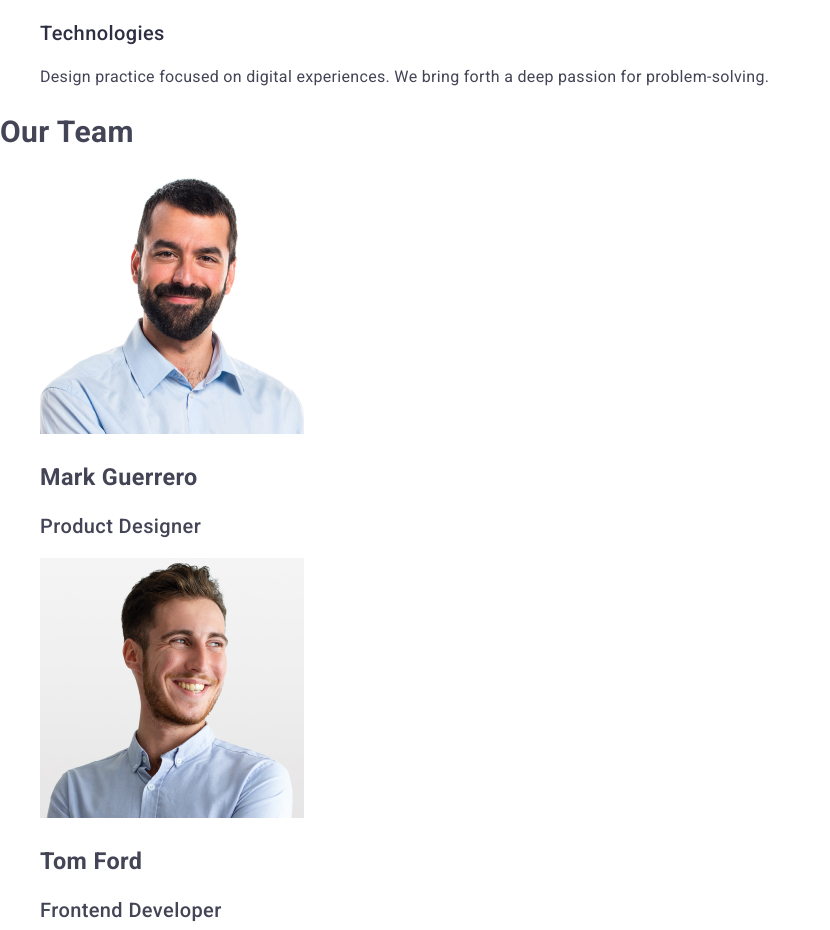
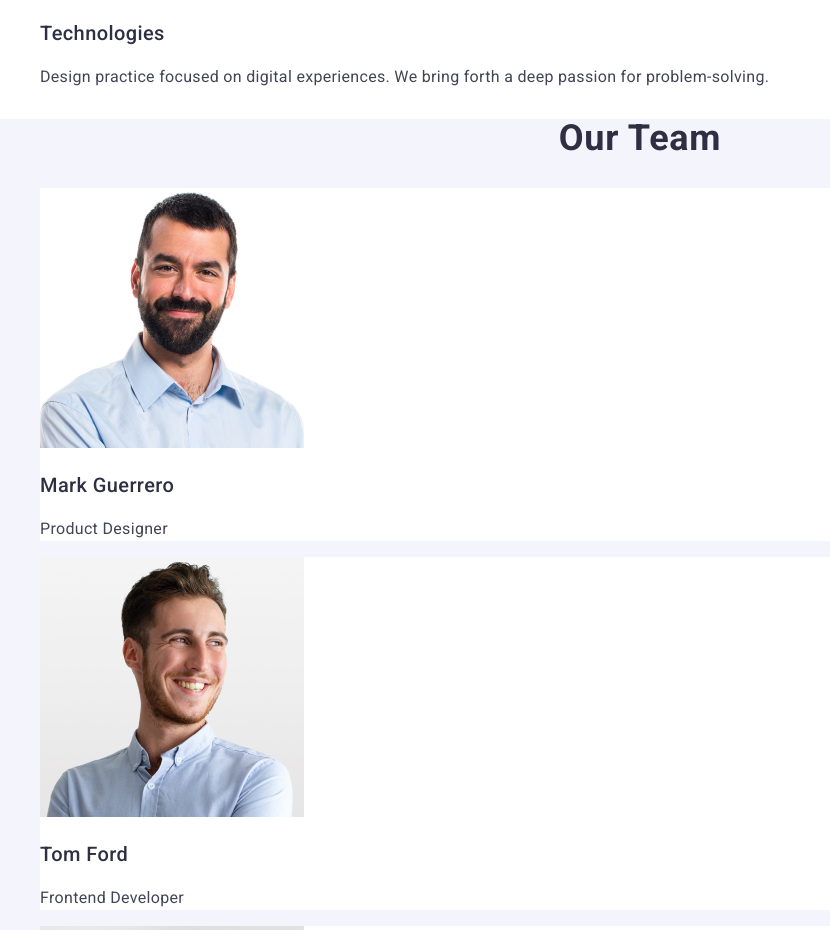
Before and after one commit to Devid-Hainal/goit-markup-hw-02, a plain HTML site: page index.html in a window 1280 px wide. Shown: the part 706-1636 px from the top of the page, without its empty margins (0-830 px from the left). Drawn offline with nearby package versions, Linux system fonts and the light colour scheme.

Commit message:
styles cart

```diff
--- a/css/styles.css
+++ b/css/styles.css
@@ -89,6 +89,7 @@ a {
   letter-spacing: 0.02em;
   color: #2e2f42;
 }
+/* #region Hero */
 
 .hero {
 }
@@ -110,3 +111,33 @@ line-height: 1.5;
 letter-spacing: 0.02em;
 color: #434455;
 }
+/* #endregion Hero */
+
+.portfolio {
+  background-color: #F4F4FD;
+}
+.portfolio-logo {
+font-weight: 700;
+font-size: 36px;
+line-height: 1.11;
+letter-spacing: 0.02em;
+text-align: center;
+color: #2e2f42;
+}
+.protfolio-cart {
+  background-color: #FFFFFF;
+}
+.cart-content {
+font-weight: 500;
+font-size: 20px;
+line-height: 1.2;
+letter-spacing: 0.02em;
+color: #2e2f42;
+}
+.cart-content-tem {
+font-weight: 400;
+font-size: 16px;
+line-height: 1.5;
+letter-spacing: 0.02em;
+color: #434455;
+}
--- a/index.html
+++ b/index.html
@@ -91,48 +91,48 @@
           </li>
         </ul>
       </section>
-      <section>
-        <h2>Our Team</h2>
+      <section class="portfolio">
+        <h2 class="portfolio-logo">Our Team</h2>
         <ul>
-          <li>
+          <li class="protfolio-cart">
             <img
               src="./images/mark-guerrero.jpg"
               alt="mark-guerrero"
               width="264"
               height="260"
             />
-            <h3>Mark Guerrero</h3>
-            <p>Product Designer</p>
+            <h3 class="cart-content">Mark Guerrero</h3>
+            <p class="cart-content-tem">Product Designer</p>
           </li>
-          <li>
+          <li class="protfolio-cart">
             <img
               src="./images/tom-ford.jpg"
               alt="tom-ford"
               width="264"
               height="260"
             />
-            <h3>Tom Ford</h3>
-            <p>Frontend Developer</p>
+            <h3 class="cart-content">Tom Ford</h3>
+            <p class="cart-content-tem">Frontend Developer</p>
           </li>
-          <li>
+          <li class="protfolio-cart">
             <img
               src="./images/camila-garcia.jpg"
               alt="amila-garcia"
               width="264"
               height="260"
             />
-            <h3>Camila Garcia</h3>
-            <p>Marketing</p>
+            <h3 class="cart-content">Camila Garcia</h3>
+            <p class="cart-content-tem">Marketing</p>
           </li>
-          <li>
+          <li class="protfolio-cart">
             <img
               src="./images/daniel-wilson.jpg"
               alt="daniel-wilson"
               width="264"
               height="260"
             />
-            <h3>Daniel Wilson</h3>
-            <p>UI Designer</p>
+            <h3 class="cart-content">Daniel Wilson</h3>
+            <p class="cart-content-tem">UI Designer</p>
           </li>
         </ul>
       </section>
```
